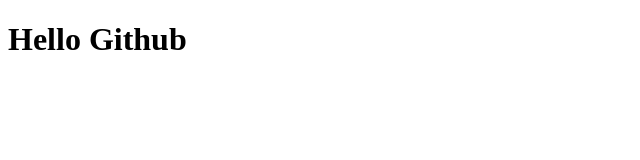
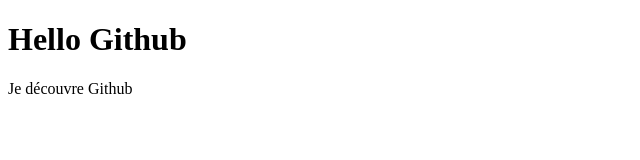
Before and after one commit to Davidnaix/test, a plain HTML site: page index.html in a window 1280 px wide. Shown: the whole page, without its empty margins (0-640 px from the left). Drawn offline with Linux system fonts and the light colour scheme.

Commit message:
ajout paragraphe

```diff
--- a/index.html
+++ b/index.html
@@ -7,6 +7,7 @@
 </head>
 <body>
     <h1> Hello Github </h1>
+    <p> Je découvre Github</p>
 
 </body>
 </html>
```
